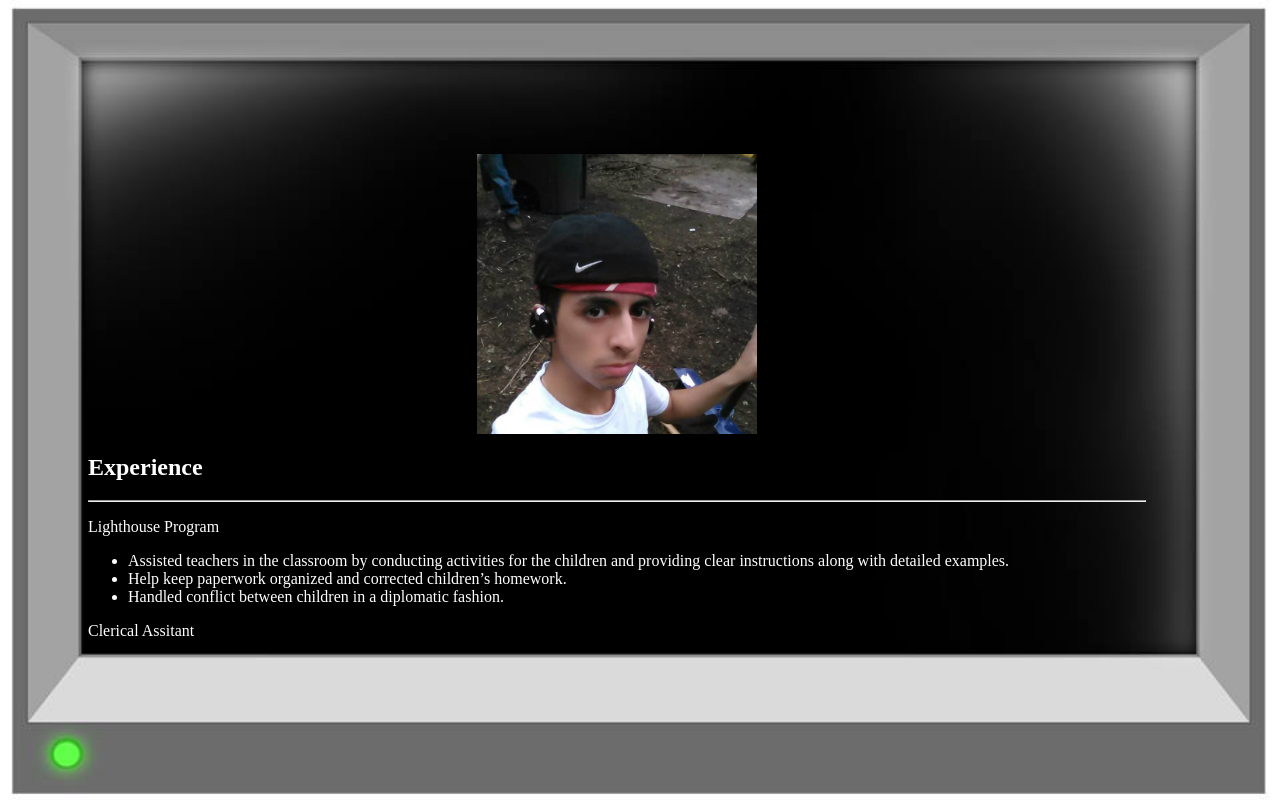
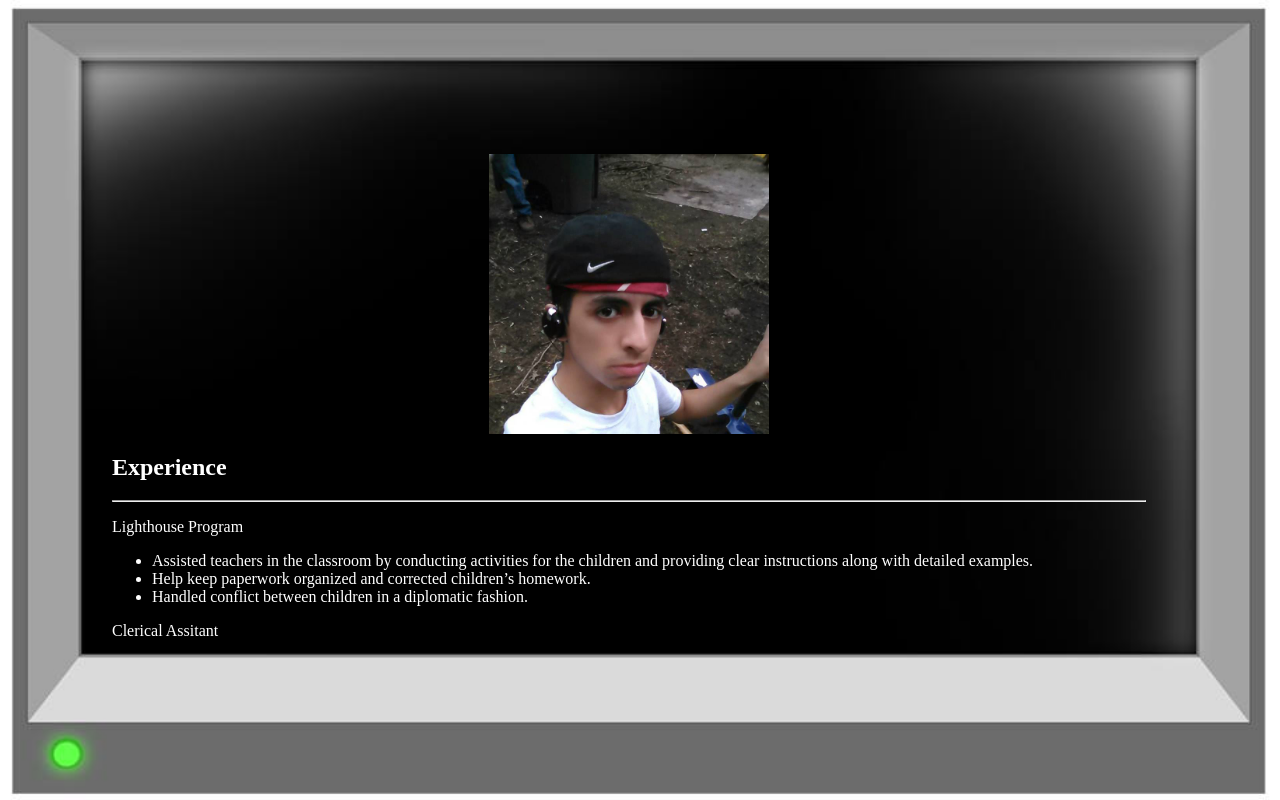
Before and after one commit to cajasj/janResumeSite, a plain HTML site: page index.html in a window 1280 px wide. Drawn offline with Linux system fonts and the light colour scheme.

Commit message:
text edit

```diff
--- a/css/style.css
+++ b/css/style.css
@@ -1,11 +1,9 @@
-body{
-
+body
+{
  background-image: url("../images/background.jpg");
  background-repeat:no-repeat;
  background-size: 100vw 100vh;
-
  color:white;
-
 }
 
 @keyframes rise
@@ -38,7 +36,7 @@ body #move
 	display:block;
 	/*margin-top: .5%;*/
 	margin-top: 3em;
-	margin-left:5em;
+	margin-left:6.5em;
 	height:70vh;
  	color: white;
  	overflow-x:hidden;
@@ -85,6 +83,7 @@ video
     height: auto;
     width: auto;
 }
+
 @keyframes typing { from { width: 0%; } }
 @-webkit-keyframes typing { from { width: 0%; } }
 h1#type {
```
